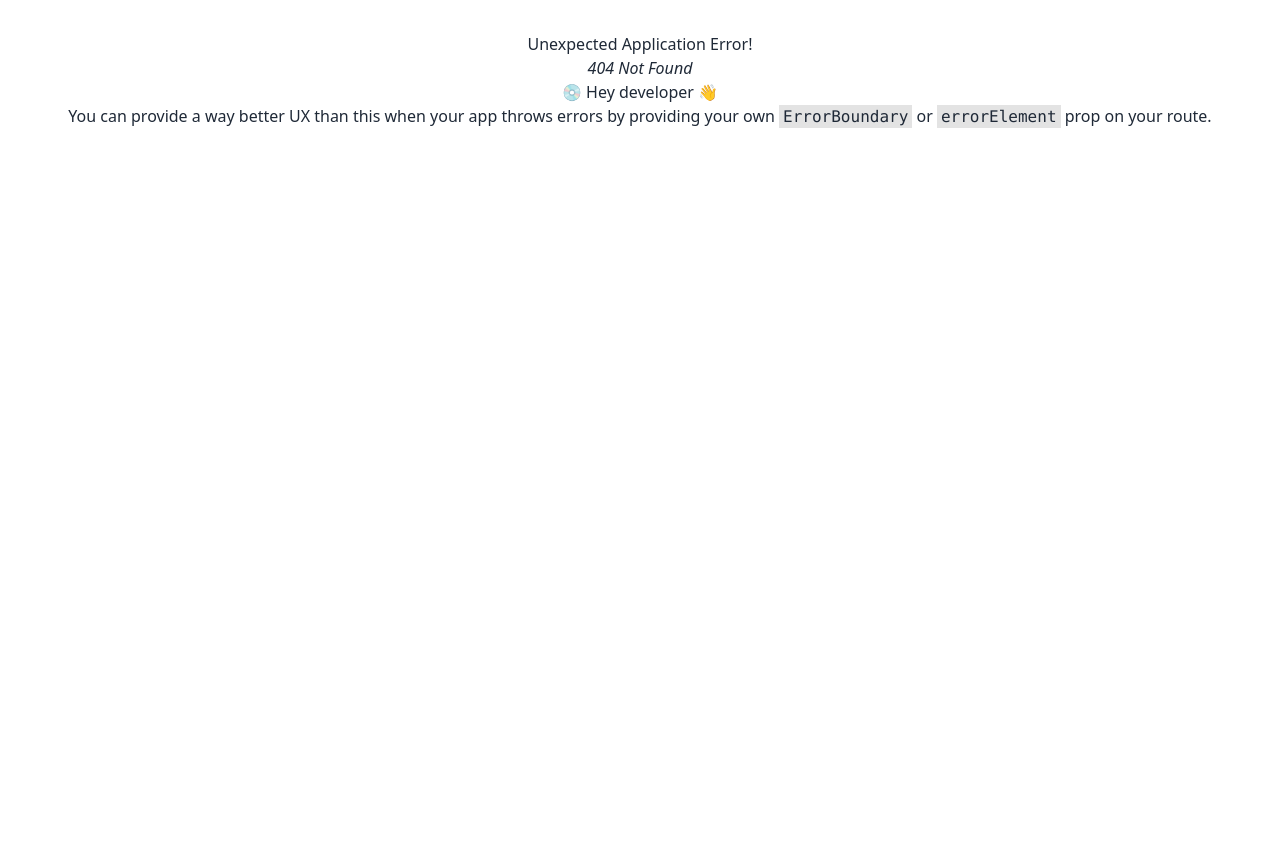
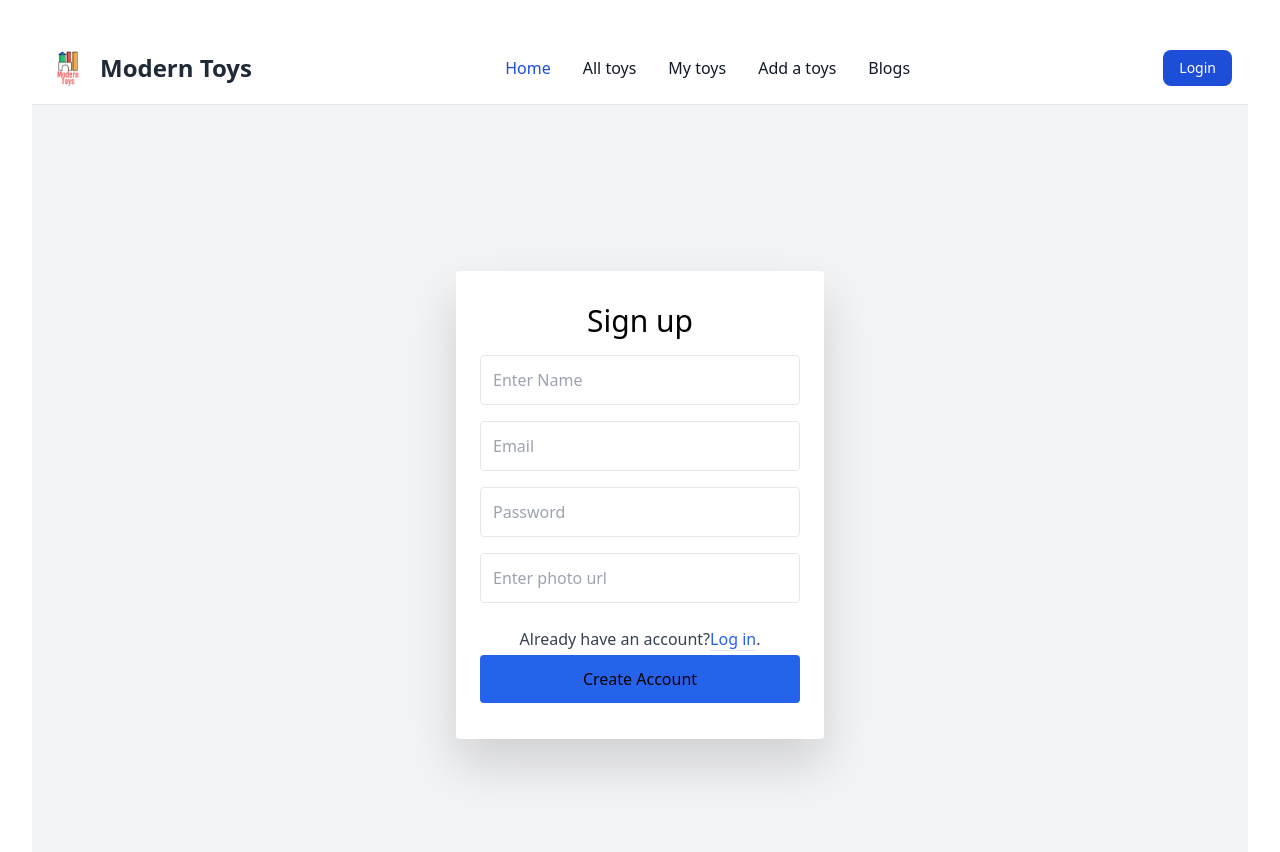
Before and after one commit to mustaqimbd/Modern-Toys-client, a React (Vite) app: page /sign-up in a window 1280 px wide. Before the commit this address had no page. Shown: the top 852 px of the page. Before the commit the page ends 800 px from the top, so only its background shows below. Built offline with nearby package versions, Linux system fonts and the light colour scheme.

Commit message:
Registration system added

```diff
--- a/package.json
+++ b/package.json
@@ -11,6 +11,7 @@
   },
   "dependencies": {
     "daisyui": "^2.51.6",
+    "firebase": "^9.22.0",
     "localforage": "^1.10.0",
     "match-sorter": "^6.3.1",
     "react": "^18.2.0",
--- /dev/null
+++ b/src/AuthProvider/AuthProvider.jsx
@@ -0,0 +1,23 @@
+import { createContext } from 'react';
+import { createUserWithEmailAndPassword, getAuth } from "firebase/auth";
+import app from '../Firebase/firebase.config';
+export const Context = createContext(null);
+
+const AuthProvider = ({ children }) => {
+    const auth = getAuth(app);
+
+    const createUser = (email, password) => {
+        return createUserWithEmailAndPassword(auth, email, password)
+    }
+    const data = {
+        auth,
+        createUser
+    }
+    return (
+        <Context.Provider value={data}>
+            {children}
+        </Context.Provider>
+    );
+};
+
+export default AuthProvider;
--- /dev/null
+++ b/src/Firebase/firebase.config.js
@@ -0,0 +1,22 @@
+// Import the functions you need from the SDKs you need
+import { initializeApp } from "firebase/app";
+// TODO: Add SDKs for Firebase products that you want to use
+// https://firebase.google.com/docs/web/setup#available-libraries
+
+// Your web app's Firebase configuration
+console.log(import.meta.env.VITE_apiKey);
+const firebaseConfig = {
+    apiKey: import.meta.env.VITE_apiKey,
+    authDomain: import.meta.env.VITE_authDomain,
+    projectId: import.meta.env.VITE_projectId,
+    storageBucket: import.meta.env.VITE_storageBucket,
+    messagingSenderId: import.meta.env.VITE_messagingSenderId,
+    appId: import.meta.env.VITE_appId
+};
+
+
+// Initialize Firebase
+const app = initializeApp(firebaseConfig);
+export default app;
+
+//email-pass-authentication
--- a/src/Layout/MainLayout.jsx
+++ b/src/Layout/MainLayout.jsx
@@ -1,3 +1,4 @@
+import { Outlet } from 'react-router-dom';
 import App from '../App';
 import Navbar from '../SharedComponents/Navbar';
 
@@ -5,6 +6,8 @@ const MainLayout = () => {
     return (
         <div>
             <Navbar />
+            <Outlet />
+
         </div>
     );
 };
--- a/src/Pages/Home.jsx
+++ b/src/Pages/Home.jsx
@@ -1,9 +1,9 @@
-import React from 'react';
+
 
 const Home = () => {
     return (
         <div>
-
+            <h1 className="text-3xl bg-red-500">This is home page</h1>
         </div>
     );
 };
--- /dev/null
+++ b/src/Pages/Login.jsx
@@ -0,0 +1,65 @@
+import { getApp } from 'firebase/app';
+import React from 'react';
+import { Link } from 'react-router-dom';
+import { getAuth } from "firebase/auth";
+import app from '../Firebase/firebase.config';
+const Login = () => {
+    const auth = getAuth(app)
+    return (
+        <div>
+            <div className="bg-grey-lighter min-h-screen flex flex-col">
+                <div className="container max-w-sm mx-auto flex-1 flex flex-col items-center justify-center px-2">
+                    <div className="bg-white px-6 py-8 rounded shadow-md text-black w-full">
+                        <h1 className="mb-8 text-3xl text-center">Sign in</h1>
+                        <input
+                            type="text"
+                            className="block border border-grey-light w-full p-3 rounded mb-4"
+                            name="fullname"
+                            placeholder="Full Name" />
+
+                        <input
+                            type="text"
+                            className="block border border-grey-light w-full p-3 rounded mb-4"
+                            name="email"
+                            placeholder="Email" />
+
+                        <input
+                            type="password"
+                            className="block border border-grey-light w-full p-3 rounded mb-4"
+                            name="password"
+                            placeholder="Password" />
+                        <input
+                            type="password"
+                            className="block border border-grey-light w-full p-3 rounded mb-4"
+                            name="confirm_password"
+                            placeholder="Confirm Password" />
+
+                        <button
+                            type="submit"
+                            className="w-full text-center py-3 rounded bg-green text-white hover:bg-green-dark focus:outline-none my-1"
+                        >Create Account</button>
+
+                        <div className="text-center text-sm text-grey-dark mt-4">
+                            By signing up, you agree to the
+                            <a className="no-underline border-b border-grey-dark text-grey-dark" href="#">
+                                Terms of Service
+                            </a> and
+                            <a className="no-underline border-b border-grey-dark text-grey-dark" href="#">
+                                Privacy Policy
+                            </a>
+                        </div>
+                    </div>
+
+                    <div className="text-grey-dark mt-6">
+                        Already have an account?
+                        <Link to="/sign-up" className="no-underline border-b border-blue text-blue">
+                            Sign up
+                        </Link>.
+                    </div>
+                </div>
+            </div>
+        </div>
+    );
+};
+
+export default Login;
--- /dev/null
+++ b/src/Pages/SignUp.jsx
@@ -0,0 +1,80 @@
+import React, { useContext, useState } from 'react';
+import { Link } from 'react-router-dom';
+import { Context } from '../AuthProvider/AuthProvider';
+import { getAuth, updateProfile } from 'firebase/auth';
+
+const SignUp = () => {
+    const { createUser } = useContext(Context);
+    const [error, setError] = useState();
+    const [success, setSuccess] = useState();
+    const auth = getAuth()
+    const hanldeSingUp = (e) => {
+        e.preventDefault()
+        const form = e.target;
+        const name = form.name.value;
+        const email = form.email.value;
+        const password = form.password.value;
+        const photo = form.photo.value;
+        console.log(name, email, password, photo);
+        createUser(email, password)
+            .then(result => {
+                console.log(result.user);
+                updateProfile(auth.currentUser, {
+                    displayName: name,
+                    photoURL: photo
+                }).then(() => setSuccess('successful account created'))
+                    .catch(err => setError(err.massage))
+            })
+            .catch(err => setError(err.massage))
+    }
+    return (
+        <div>
+            <div className="bg-gray-100 min-h-screen flex flex-col">
+                <div className="container max-w-sm mx-auto flex-1 flex flex-col items-center justify-center px-2">
+                    <form onSubmit={hanldeSingUp} className="bg-white px-6 py-8 rounded drop-shadow-2xl text-black w-full">
+                        <h1 className="mb-4 text-3xl text-center">Sign up</h1>
+                        {
+                            error && <p className='text-red-700'>{error}</p>
+                        }
+                        {success && <p className='text-blue-700'>{success}</p>}
+                        <input
+                            type="text"
+                            className="block border border-grey-light w-full p-3 rounded mb-4 mt-4"
+                            name="name"
+                            placeholder="Enter Name" />
+
+                        <input
+                            type="text"
+                            className="block border border-grey-light w-full p-3 rounded mb-4"
+                            name="email"
+                            placeholder="Email" required />
+
+                        <input
+                            type="password"
+                            className="block border border-grey-light w-full p-3 rounded mb-4"
+                            name="password"
+                            placeholder="Password"
+                            required />
+                        <input
+                            type="url"
+                            className="block border border-grey-light w-full p-3 rounded mb-4"
+                            name="photo"
+                            placeholder="Enter photo url" />
+                        <div className="text-gray-700 mt-6">
+                            Already have an account?
+                            <Link to='/login' className="no-underline border-b border-blue text-blue-600">
+                                Log in
+                            </Link>.
+                        </div>
+                        <button
+                            type="submit"
+                            className="w-full text-center py-3 rounded bg-blue-600 hover:bg-green-dark focus:outline-none my-1"
+                        >Create Account</button>
+                    </form>
+                </div>
+            </div>
+        </div>
+    );
+};
+
+export default SignUp;
--- a/src/SharedComponents/Navbar.jsx
+++ b/src/SharedComponents/Navbar.jsx
@@ -1,16 +1,15 @@
-import React from 'react';
 import { Link } from 'react-router-dom';
 import logo from "../assets/logo.png"
 const Navbar = () => {
     return (
-        <nav className="bg-white dark:bg-gray-900 fixed w-full z-20 top-0 left-0 border-b border-gray-200 dark:border-gray-600">
+        <nav className="bg-white dark:bg-gray-900 w-full z-20 top-0 left-0 border-b border-gray-200 dark:border-gray-600">
             <div className="max-w-screen-xl flex flex-wrap items-center justify-between mx-auto p-4">
                 <Link to="/" className="flex items-center">
                     <img src={logo} className="h-10 mr-3" alt="Logo" />
                     <span className="self-center text-2xl font-semibold whitespace-nowrap dark:text-white">Modern Toys</span>
                 </Link>
                 <div className="flex md:order-2">
-                    <button type="button" className="text-white bg-blue-700 hover:bg-blue-800 focus:ring-4 focus:outline-none focus:ring-blue-300 font-medium rounded-lg text-sm px-4 py-2 text-center mr-3 md:mr-0 dark:bg-blue-600 dark:hover:bg-blue-700 dark:focus:ring-blue-800">Get started</button>
+                    <Link to='/login' className="text-white bg-blue-700 hover:bg-blue-800 focus:ring-4 focus:outline-none focus:ring-blue-300 font-medium rounded-lg text-sm px-4 py-2 text-center mr-3 md:mr-0 dark:bg-blue-600 dark:hover:bg-blue-700 dark:focus:ring-blue-800">Login</Link>
                     <button data-collapse-toggle="navbar-sticky" type="button" className="inline-flex items-center p-2 text-sm text-gray-500 rounded-lg md:hidden hover:bg-gray-100 focus:outline-none focus:ring-2 focus:ring-gray-200 dark:text-gray-400 dark:hover:bg-gray-700 dark:focus:ring-gray-600" aria-controls="navbar-sticky" aria-expanded="false">
                         <span className="sr-only">Open main menu</span>
                         <svg className="w-6 h-6" aria-hidden="true" fill="currentColor" viewBox="0 0 20 20" xmlns="http://www.w3.org/2000/svg"><path fillRule="evenodd" d="M3 5a1 1 0 011-1h12a1 1 0 110 2H4a1 1 0 01-1-1zM3 10a1 1 0 011-1h12a1 1 0 110 2H4a1 1 0 01-1-1zM3 15a1 1 0 011-1h12a1 1 0 110 2H4a1 1 0 01-1-1z" clipRule="evenodd"></path></svg>
--- a/src/main.jsx
+++ b/src/main.jsx
@@ -3,9 +3,12 @@ import ReactDOM from 'react-dom/client'
 import './index.css'
 import { RouterProvider } from 'react-router-dom'
 import router from './routes/Routes.jsx'
+import AuthProvider from './AuthProvider/AuthProvider'
 
 ReactDOM.createRoot(document.getElementById('root')).render(
   <React.StrictMode>
-    <RouterProvider router={router} />
+    <AuthProvider>
+      <RouterProvider router={router} />
+    </AuthProvider>
   </React.StrictMode>,
 )
```
Also changed, not shown: src/Routes/Routes.jsx (+10 -0 lines), .eslintrc.cjs, 1 other file (tests, documents, lock files or other folders).
